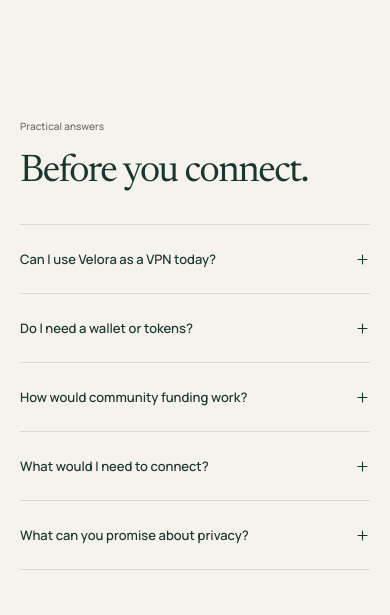
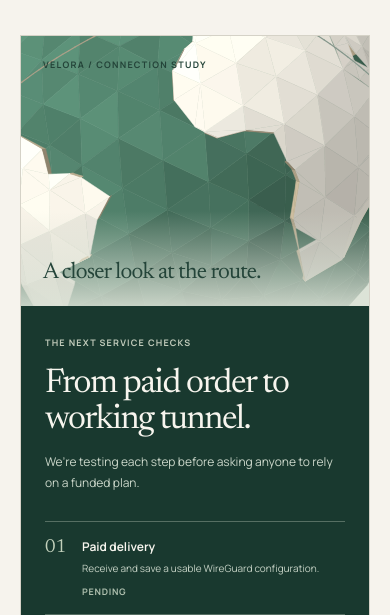
Before and after one commit to 13V/VPN, a website: page public/landing.html in a window 390 px wide. Shown: the part 4599-5214 px from the top of the page. Drawn offline with Linux system fonts and the light colour scheme.

Commit message:
Add faceted service validation artwork

```diff
--- a/public/brand.css
+++ b/public/brand.css
@@ -330,8 +330,61 @@
   padding-bottom: 4px;
 }
 .status-source .icon { width: 14px; height: 14px; }
+.proof-panel {
+  display: grid;
+  grid-template-columns: minmax(0, .95fr) minmax(0, 1.05fr);
+  min-height: 470px;
+  margin-top: 54px;
+  border: 1px solid #d5d2c7;
+}
+.proof-art {
+  position: relative;
+  min-height: 470px;
+  overflow: hidden;
+  isolation: isolate;
+  background: #dce3d7;
+}
+.proof-art img {
+  position: absolute;
+  z-index: -1;
+  width: 835px;
+  height: 835px;
+  max-width: none;
+  left: 50%;
+  top: 47%;
+  transform: translate(-54%, -49%) rotate(-11deg);
+  filter: saturate(.82) contrast(1.03);
+}
+.proof-art::after {
+  content: "";
+  position: absolute;
+  z-index: -1;
+  inset: auto 0 0;
+  height: 35%;
+  background: linear-gradient(transparent, #dce3d7dd);
+}
+.proof-art-index,
+.proof-art-caption { position: absolute; left: 33px; color: #244439; }
+.proof-art-index { top: 30px; font-size: 9px; font-weight: 700; letter-spacing: .14em; }
+.proof-art-caption { bottom: 27px; font: 400 27px/1.1 Newsreader, Georgia, serif; letter-spacing: -.035em; }
+.proof-copy { padding: 38px 42px 29px; background: #19392f; color: #f7f5ee; }
+.proof-copy .eyebrow { color: #c1cbbb; font-size: 9px; font-weight: 700; letter-spacing: .13em; text-transform: uppercase; }
+.proof-copy h3 { max-width: 420px; margin-top: 16px; font: 400 clamp(35px, 3.2vw, 46px)/1.06 Newsreader, Georgia, serif; letter-spacing: -.04em; }
+.proof-copy > p:not(.eyebrow) { max-width: 390px; margin-top: 14px; color: #cad6c9; font-size: 12px; line-height: 1.7; }
+.proof-copy ol { list-style: none; margin: 28px 0 0; padding: 0; border-top: 1px solid #d6dfd152; }
+.proof-copy li { display: grid; grid-template-columns: 28px minmax(0, 1fr) auto; gap: 15px; align-items: start; padding: 16px 0; border-bottom: 1px solid #d6dfd152; }
+.proof-copy li > span { color: #c2d0bb; font: 400 19px/1 Newsreader, Georgia, serif; }
+.proof-copy li strong { display: block; font-size: 12px; font-weight: 650; }
+.proof-copy li small { display: block; max-width: 305px; margin-top: 5px; color: #c5d2c5; font-size: 10px; line-height: 1.6; }
+.proof-copy li em { color: #aebfae; font-size: 9px; font-style: normal; font-weight: 700; letter-spacing: .08em; text-transform: uppercase; }
+@media (max-width: 950px) {
+  .proof-panel { grid-template-columns: minmax(0, .8fr) minmax(0, 1.2fr); }
+  .proof-copy { padding-inline: 28px; }
+  .proof-copy li { grid-template-columns: 25px minmax(0, 1fr); }
+  .proof-copy li em { grid-column: 2; }
+}
 @media (max-width: 760px) {
-  .status-section { padding: 65px 0 59px; }
+  .status-section { padding: 65px 0 45px; }
   .status-intro { display: block; }
   .status-intro h2 { max-width: 550px; font-size: clamp(32px, 8vw, 43px); letter-spacing: -1.5px; }
   .status-intro > p:last-child { max-width: 480px; margin-top: 20px; font-size: 13px; }
@@ -343,6 +396,15 @@
   .status-grid > div + div { border-top: 1px solid #dcd7cd; }
   .status-grid h3 { margin-top: 15px; }
   .status-grid p { max-width: 470px; font-size: 12px; }
+  .proof-panel { display: block; margin-top: 38px; }
+  .proof-art { min-height: 270px; }
+  .proof-art img { width: 640px; height: 640px; top: 43%; transform: translate(-52%, -49%) rotate(-11deg); }
+  .proof-art-index, .proof-art-caption { left: 22px; }
+  .proof-art-index { top: 22px; }
+  .proof-art-caption { bottom: 20px; font-size: 23px; }
+  .proof-copy { padding: 30px 24px 26px; }
+  .proof-copy h3 { font-size: clamp(34px, 8vw, 43px); }
+  .proof-copy li { gap: 9px 12px; }
 }
 
 /* The portal uses the same type, color and card geometry as the website. */
--- a/public/landing.css
+++ b/public/landing.css
@@ -967,7 +967,7 @@ h1 {
   display: grid;
   grid-template-columns: 1fr 1.1fr;
   gap: 100px;
-  padding-block: 103px;
+  padding-block: 63px 91px;
 }
 .faq-list details {
   border-bottom: 1px solid var(--line);
--- a/public/landing.html
+++ b/public/landing.html
@@ -245,6 +245,23 @@
           <div><span class="status-index">03 / UNDER VALIDATION</span><h3>VPN access</h3><p>Nadanada delivery, recovery, payment limits and real connection quality still need live checks.</p></div>
         </div>
         <a class="status-source" href="https://github.com/13V/VPN/blob/codex/holder-portal-mvp/docs/launch-readiness.md" target="_blank" rel="noopener noreferrer">Read the launch-readiness record <svg class="icon" aria-hidden="true"><use href="/icons.svg#arrow-up-right" /></svg></a>
+        <section class="proof-panel" aria-labelledby="proof-title">
+          <div class="proof-art" aria-hidden="true">
+            <img src="/hero-sculpture-fallback.svg" alt="" width="560" height="560" loading="lazy" />
+            <span class="proof-art-index">VELORA / CONNECTION STUDY</span>
+            <span class="proof-art-caption">A closer look at the route.</span>
+          </div>
+          <div class="proof-copy">
+            <p class="eyebrow">The next service checks</p>
+            <h3 id="proof-title">From paid order to working tunnel.</h3>
+            <p>We’re testing each step before asking anyone to rely on a funded plan.</p>
+            <ol>
+              <li><span>01</span><div><strong>Paid delivery</strong><small>Receive and save a usable WireGuard configuration.</small></div><em>Pending</em></li>
+              <li><span>02</span><div><strong>Renewal &amp; recovery</strong><small>Extend the same plan and recover a lost response without another payment.</small></div><em>Pending</em></li>
+              <li><span>03</span><div><strong>Real connection</strong><small>Check the tunnel, DNS and connection quality on a device.</small></div><em>Pending</em></li>
+            </ol>
+          </div>
+        </section>
       </section>
       <section
         class="faq-section shell"
```
